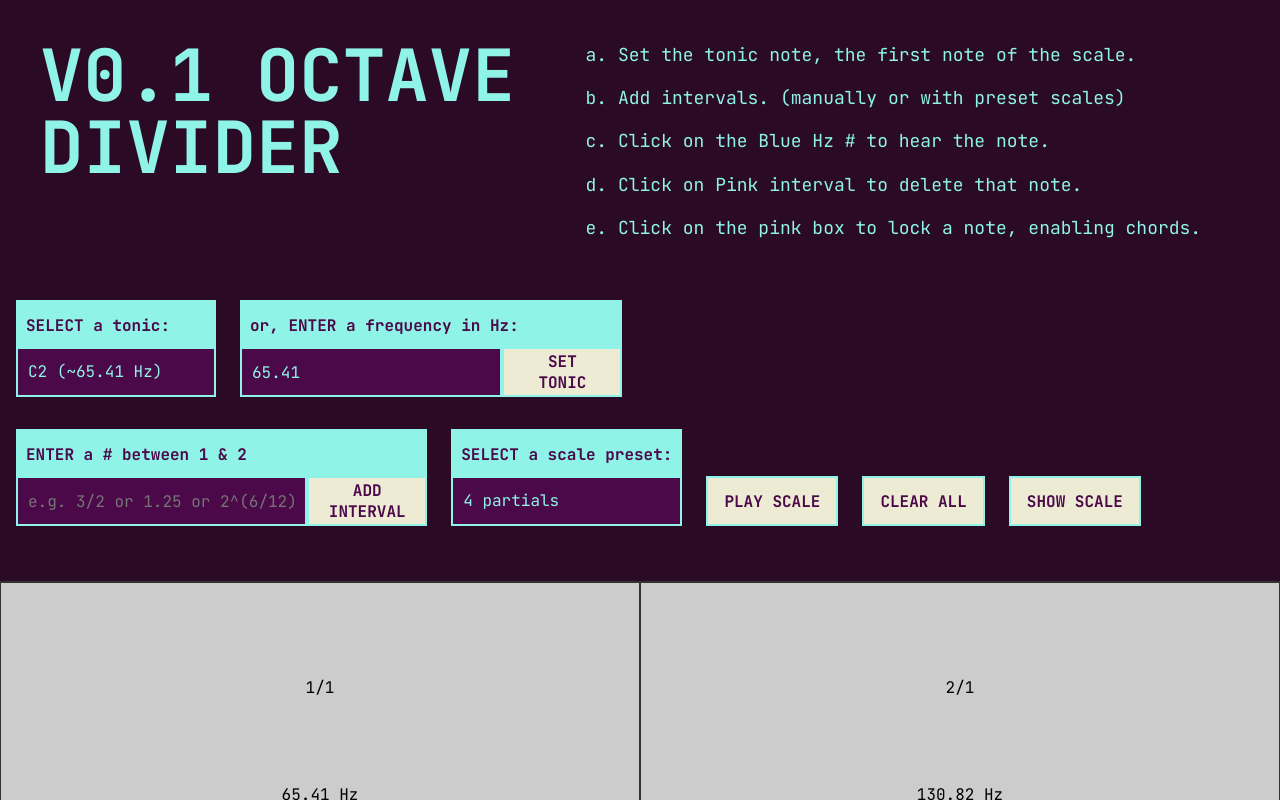
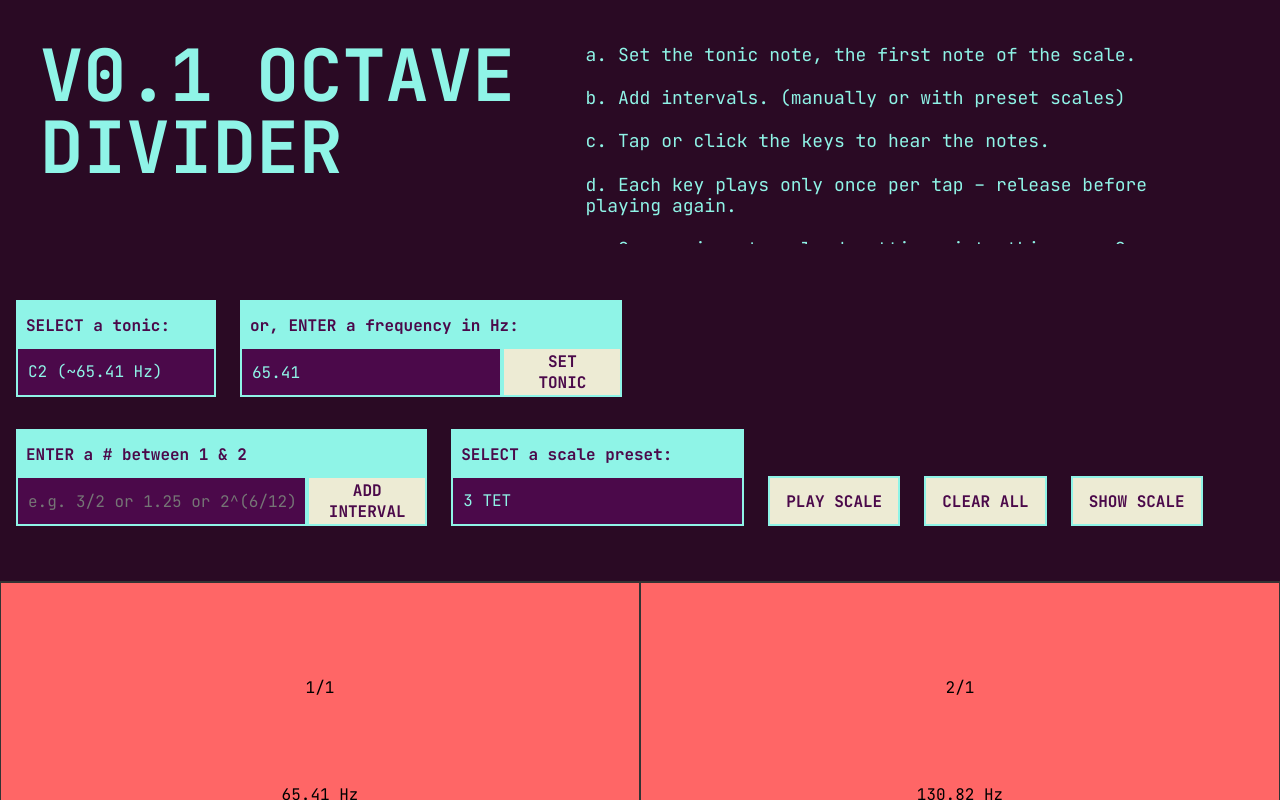
Before and after one commit to Ged-of-Gont/Octave-Divider, a plain HTML site: page Octave Divider.html in a window 1280 px wide. Both pictures are taken after a click on the button "TOGGLE KEYBOARD". Shown: the top 800 px of the page. Drawn offline with Linux system fonts and the light colour scheme.

Commit message:
fixed some bugs having to do with mouse vs touch listening on keyboard, and made visual feedback pulse effect for key presses

```diff
--- a/OD.js
+++ b/OD.js
@@ -2,7 +2,6 @@
  * 1) Variables + Setup
  **************************************************************************/
 const cssVars = getComputedStyle(document.documentElement);
-
 const DRAG_TOLERANCE_PX = parseFloat(cssVars.getPropertyValue("--drag-tolerance-px")) || 10;
 const DEFAULT_PARTICLE_COUNT = parseFloat(cssVars.getPropertyValue("--default-particle-count")) || 250;
 const PARTICLE_STDEV = parseFloat(cssVars.getPropertyValue("--particle-stdev")) || 6;
@@ -10,10 +9,32 @@ const PARTICLE_VELOCITY_SCALE = parseFloat(cssVars.getPropertyValue("--particle-
 const PARTICLE_LIFETIME_BASE = parseFloat(cssVars.getPropertyValue("--particle-lifetime-base")) || 1000;
 const PARTICLE_LIFETIME_RND = parseFloat(cssVars.getPropertyValue("--particle-lifetime-random")) || 100;
 const GLOBAL_PARTICLE_CAP = parseInt(cssVars.getPropertyValue("--particle-global-cap")) || 2000;
-
+// Global configuration for keyboard style:
+const KEY_RAINBOW_SATURATION = "100%";  // used in computing the base rainbow color
+const KEY_RAINBOW_LIGHTNESS = "70%";      // used in computing the base rainbow color
+// For the pulse effect overlay:
+const KEY_PULSE_COLOR = "#edebd4"; // nearly white (can be changed as needed)
+const KEY_PULSE_DURATION = 300;    // pulse effect duration in milliseconds
 // Create AudioContext
 const audioCtx = new (window.AudioContext || window.webkitAudioContext)();
 let isPlaying = false;
+
+const scaleInstructions = `
+  a. Set the tonic note, the first note of the scale.<br><br>
+  b. Add intervals. (manually or with preset scales)<br><br>
+  c. Tap or click on the Blue Hz # to hear the note.<br><br>
+  d. Tap or click on pink interval to delete that note.<br><br>
+  e. Tap or click on the pink box to lock a note, enabling chords.<br><br>
+  f. Save a json to reload settings into this app. Save a .tun or .scl to load into other synths.<br>
+`;
+
+const keyboardInstructions = `
+  a. Set the tonic note, the first note of the scale.<br><br>
+  b. Add intervals. (manually or with preset scales)<br><br>
+  c. Tap or click the keys to hear the notes. <br><br>
+  d. Each key plays only once per tap – release before playing again.<br><br>
+  e. Save a json to reload settings into this app. Save a .tun or .scl to load into other synths.<br>
+`;
 
 // The scale
 let scaleDegrees = [
@@ -62,6 +83,23 @@ function init() {
   // Reference the silent audio element (must be present in your HTML)
   const silentAudio = document.getElementById('unlockSound');
 
+  const instructionsEl = document.querySelector(".instructions");
+  // Set the initial instructions text for scale view:
+  instructionsEl.innerHTML = scaleInstructions;
+
+  document.getElementById("toggleViewBtn").addEventListener("click", () => {
+    if (viewMode === "scale") {
+      viewMode = "keyboard";
+      document.getElementById("toggleViewBtn").innerText = "Show Scale";
+      instructionsEl.innerHTML = keyboardInstructions;
+    } else {
+      viewMode = "scale";
+      document.getElementById("toggleViewBtn").innerText = "Show Keyboard";
+      instructionsEl.innerHTML = scaleInstructions;
+    }
+  });
+
+
   document.getElementById("setTonicBtn").addEventListener("click", () => {
     let val = parseFloat(tonicInput.value);
     if (!isFinite(val) || val <= 0) {
@@ -107,17 +145,6 @@ function init() {
     setControlsEnabled(true);
     isPlaying = false;
   });
-
-  document.getElementById("toggleViewBtn").addEventListener("click", () => {
-    if (viewMode === "scale") {
-      viewMode = "keyboard";
-      document.getElementById("toggleViewBtn").innerText = "Show Scale";
-    } else {
-      viewMode = "scale";
-      document.getElementById("toggleViewBtn").innerText = "Show Keyboard";
-    }
-  });
-
 
 
   document.getElementById("saveBtn").addEventListener("click", doSave);
@@ -420,73 +447,74 @@ function renderKeyboard() {
   let keysCount = scaleDegrees.length;
   if (keysCount < 1) return; // Safety check
 
-  // Calculate the dimensions of each key
+  // Calculate dimensions for keys
   let keyWidth = canvas.width / keysCount;
   let keyHeight = canvas.height * 0.8;
-  let y = (canvas.height - keyHeight) / 2; // Center the keys vertically
+  let y = (canvas.height - keyHeight) / 2; // Center vertically
 
-  // Loop through the scaleDegrees to draw each key
+  // Loop through each key
   for (let i = 0; i < keysCount; i++) {
     let x = i * keyWidth;
+    let note = scaleDegrees[i];
 
-    // Draw the key rectangle
-    ctx.fillStyle = "#ccc"; // Base fill color for keys
-    ctx.strokeStyle = "#333";
+    // Compute the rainbow hue using your existing logic:
+    let hue = ratioToHue(note.floatVal);
+    // Use hsl with the global saturation and lightness constants:
+    ctx.fillStyle = `hsl(${hue}, ${KEY_RAINBOW_SATURATION}, ${KEY_RAINBOW_LIGHTNESS})`;
+    ctx.fillRect(x, y, keyWidth, keyHeight);
+    ctx.strokeStyle = "#333333"; // you can still use a fixed outline color or add a constant if desired
     ctx.lineWidth = 2;
-    ctx.fillRect(x, y, keyWidth, keyHeight);
     ctx.strokeRect(x, y, keyWidth, keyHeight);
 
-    // Get the note information for labeling
-    let note = scaleDegrees[i];
-    let freq = note.floatVal * tonic;
-
-    // Draw the labels on the key (for ratio and frequency)
-    ctx.fillStyle = "#000";
+    // Draw the labels on the key, using a fixed text color:
+    ctx.fillStyle = "#000000";
     ctx.font = "16px JetBrains Mono";
     ctx.textAlign = "center";
     ctx.textBaseline = "middle";
+    let freq = (note.floatVal * tonic).toFixed(2);
+    ctx.fillText(note.fractionText, x + keyWidth / 2, y + keyHeight / 3);
+    ctx.fillText(freq + " Hz", x + keyWidth / 2, y + (2 * keyHeight) / 3);
 
-    // You might split the text into two lines: ratio on top, frequency on bottom
-    ctx.fillText(note.fractionText, x + keyWidth / 2, y + keyHeight / 3);
-    ctx.fillText(freq.toFixed(2) + " Hz", x + keyWidth / 2, y + (2 * keyHeight) / 3);
+    // If the key has a pulse active, overlay it with the pulse color
+    if (note.pulse && note.pulse.start) {
+      let elapsed = performance.now() - note.pulse.start;
+      let alpha = 1 - (elapsed / KEY_PULSE_DURATION);
+      if (alpha > 0) {
+        // Here we use the constant pulse color (nearly white) with the computed alpha.
+        ctx.fillStyle = hexToRgba(KEY_PULSE_COLOR, alpha);
+        ctx.fillRect(x, y, keyWidth, keyHeight);
+      } else {
+        note.pulse = null;
+      }
+    }
 
-    // Register clickable region for the entire key so that clicking plays its note
+    // Register the clickable region for the key.
     registerClickable(x, y, keyWidth, keyHeight, async (trigger) => {
-      // When triggered via touch, trigger will be the touch object.
-      // When triggered by mouse, it will be an event, which won’t have an identifier.
       if (viewMode === "keyboard") {
-        // Only for keyboard view: if this note is already active (i.e. triggered by the same touch),
-        // then do nothing.
-        if (note.keyboardActive !== undefined) return;
-        // If trigger has an identifier, set it.
-        if (trigger && trigger.identifier !== undefined) {
+        // If this is a touch event (with a defined identifier)
+        if (trigger && typeof trigger.identifier !== "undefined") {
+          if (note.keyboardActive !== undefined) return;  // already active for a touch
           note.keyboardActive = trigger.identifier;
         }
+        // For mouse events (trigger.identifier is undefined), bypass the block
         await unlockAudio();
-        // Provide visual feedback.
         note.pulse = { start: performance.now() };
-        createParticlesGaussian(note, DEFAULT_PARTICLE_COUNT);
-
-        // Play only this key's note (no chord-logic).
         playNotesSimult([ note.floatVal * tonic ]);
       } else {
-        // In scale view, use the original behavior with chord and selected notes.
+        // scale view behavior – chord logic as before...
         await unlockAudio();
         note.pulse = { start: performance.now() };
         createParticlesGaussian(note, DEFAULT_PARTICLE_COUNT);
-
         let others = scaleDegrees.filter(d => d.selected && d !== note);
         others.forEach(o => {
           o.pulse = { start: performance.now() };
           createParticlesGaussian(o, DEFAULT_PARTICLE_COUNT);
         });
-
         let freqValue = note.floatVal * tonic;
         let allFreqs = [freqValue, ...others.map(o => o.floatVal * tonic)];
         playNotesSimult(allFreqs);
       }
     });
-
 
   }
 }
@@ -1024,3 +1052,18 @@ function ratioToHue(ratio) {
   let t = ratio - 1;
   return 360 * t;
 }
+function hexToRgba(hex, alpha) {
+  // Remove the hash if present
+  hex = hex.replace(/^#/, "");
+  let r, g, b;
+  if (hex.length === 3) {
+    r = parseInt(hex[0] + hex[0], 16);
+    g = parseInt(hex[1] + hex[1], 16);
+    b = parseInt(hex[2] + hex[2], 16);
+  } else if (hex.length === 6) {
+    r = parseInt(hex.substr(0, 2), 16);
+    g = parseInt(hex.substr(2, 2), 16);
+    b = parseInt(hex.substr(4, 2), 16);
+  }
+  return `rgba(${r}, ${g}, ${b}, ${alpha})`;
+}
--- a/Octave Divider.html
+++ b/Octave Divider.html
@@ -19,17 +19,6 @@
   <header>
     <h1>V0.1 OCTAVE DIVIDER</h1>
     <div class="instructions">
-      a. Set the tonic note, the first note of the scale.<br>
-      <br>
-      b. Add intervals. (manually or with preset scales)<br>
-      <br>
-      c. Click on the Blue Hz # to hear the note.<br>
-      <br>
-      d. Click on Pink interval to delete that note.<br>
-      <br>
-      e. Click on the pink box to lock a note, enabling chords.<br>
-      <br>
-      f. Save a json to reload settings into this app. Save a .tun or .scl to load into other synths.<br>
     </div>
   </header>
 
@@ -74,6 +63,28 @@
     <div class="controlunit">
       <label>SELECT a scale preset:</label>
       <select id="presetSelect">
+        </optgroup>
+        <optgroup label="Equal Temper">
+          <option value="equal-12">12 TET (standard tuning)</option>
+          <option value="equal-3" selected>3 TET</option>
+          <option value="equal-4">4 TET</option>
+          <option value="equal-5">5 TET</option>
+          <option value="equal-6">6 TET</option>
+          <option value="equal-7">7 TET</option>
+          <option value="equal-8">8 TET</option>
+          <option value="equal-9">9 TET</option>
+          <option value="equal-10">10 TET</option>
+          <option value="equal-11">11 TET</option>
+          <option value="equal-13">13 TET</option>
+          <option value="equal-18">18 TET</option>
+          <option value="equal-19">19 TET</option>
+          <option value="equal-22">22 TET</option>
+          <option value="equal-24">24 TET</option>
+          <option value="equal-27">27 TET</option>
+          <option value="equal-28">28 TET</option>
+          <option value="equal-29">29 TET</option>
+          <option value="equal-31">31 TET</option>
+
         <optgroup label="Harmonic">
           <option value="harmonic-4">4 partials</option>
           <option value="harmonic-5">5 partials</option>
@@ -89,31 +100,9 @@
           <option value="harmonic-15">15 partials</option>
           <option value="harmonic-16">16 partials</option>
 
-        </optgroup>
-        <optgroup label="Equal Temper">
-          <option value="equal-2">2 TET</option>
-          <option value="equal-3">3 TET</option>
-          <option value="equal-4">4 TET</option>
-          <option value="equal-5">5 TET</option>
-          <option value="equal-6">6 TET</option>
-          <option value="equal-7">7 TET</option>
-          <option value="equal-8">8 TET</option>
-          <option value="equal-9">9 TET</option>
-          <option value="equal-10">10 TET</option>
-          <option value="equal-11">11 TET</option>
-          <option value="equal-12">12 TET</option>
-          <option value="equal-13">13 TET</option>
-          <option value="equal-18">18 TET</option>
-          <option value="equal-19">19 TET</option>
-          <option value="equal-22">22 TET</option>
-          <option value="equal-24">24 TET</option>
-          <option value="equal-27">27 TET</option>
-          <option value="equal-28">28 TET</option>
-          <option value="equal-29">29 TET</option>
-          <option value="equal-31">31 TET</option>
-        </optgroup>
         <optgroup label="Custom">
           <option value="custom-comingsoon">Coming soon!</option>
+
         </optgroup>
       </select>
     </div>
```
